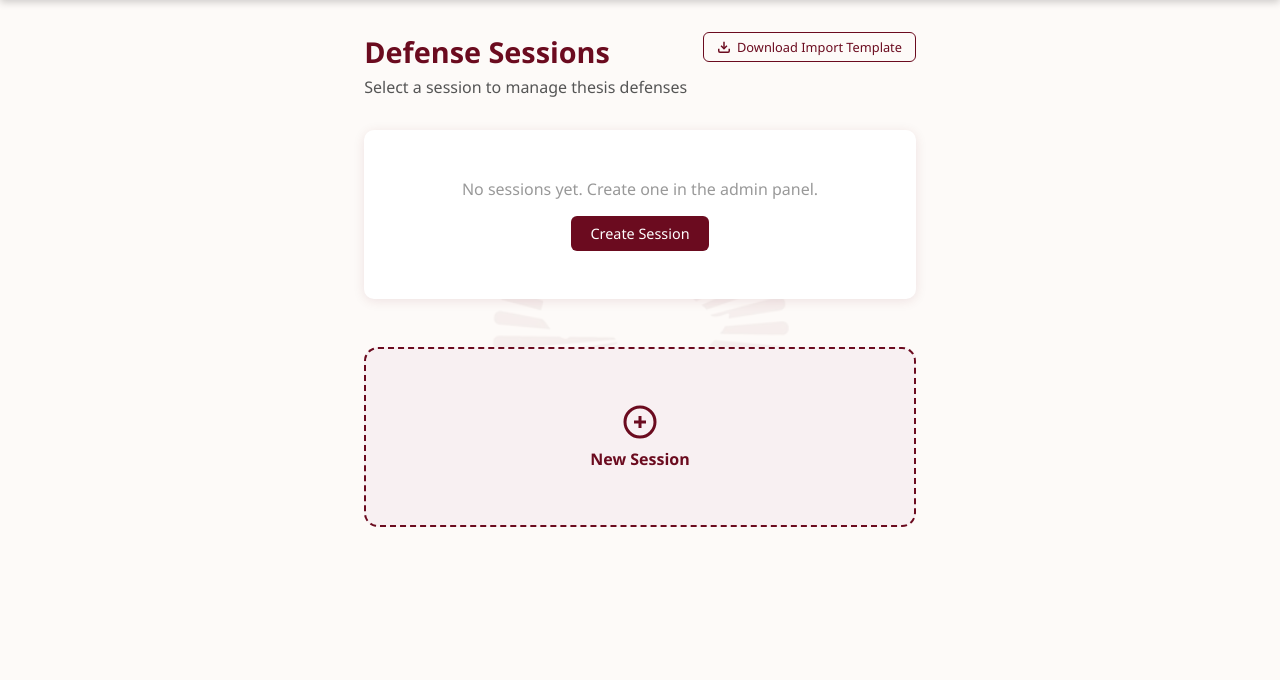
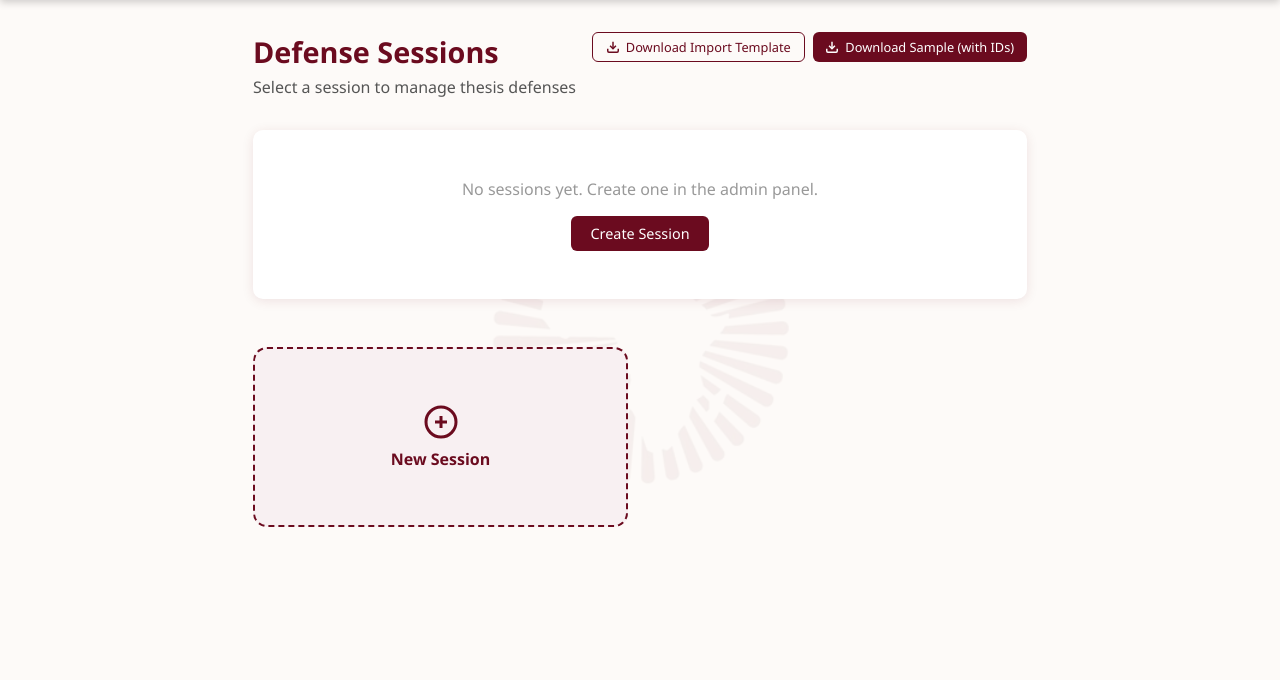
Before and after one commit to hakimLyon/Forms, a Django app: template defense/templates/defense/sessions_list.html in a window 1280 px wide. Shown: the part 64-744 px from the top of the page. Run offline with Django 5.2, Linux system fonts and the light colour scheme; the template is opened without the code that fills it, so the values that code supplies are empty; parts of the project's set-up code (start-up, migrations or seed data) failed here and were passed over.

Commit message:
Add in-app 'Download Sample (with IDs)' button + filled sample xlsx

```diff
--- a/config/urls.py
+++ b/config/urls.py
@@ -10,6 +10,7 @@ urlpatterns = [
     path('login/', views.password_gate, name='password_gate'),
     path('sessions/', views.sessions_list, name='sessions_list'),
     path('template/download/', views.download_template, name='download_template'),
+    path('template/sample/', views.download_sample, name='download_sample'),
     path('sessions/<int:session_id>/', views.session_rooms, name='session_rooms'),
     path('sessions/<int:session_id>/import/', views.import_excel, name='import_excel'),
     path('sessions/<int:session_id>/room/<int:room_number>/', views.room_students, name='room_students'),
--- a/defense/templates/defense/sessions_list.html
+++ b/defense/templates/defense/sessions_list.html
@@ -65,10 +65,16 @@
         <h1>Defense Sessions</h1>
         <p>Select a session to manage thesis defenses</p>
     </div>
-    <a href="{% url 'download_template' %}" class="btn btn-outline btn-sm" title="Download a blank Excel template with all required columns">
-        <svg width="14" height="14" viewBox="0 0 24 24" fill="none" stroke="currentColor" stroke-width="2.5"><path d="M21 15v4a2 2 0 0 1-2 2H5a2 2 0 0 1-2-2v-4"/><polyline points="7 10 12 15 17 10"/><line x1="12" y1="15" x2="12" y2="3"/></svg>
-        Download Import Template
-    </a>
+    <div style="display:flex; gap:0.5rem; flex-wrap:wrap;">
+        <a href="{% url 'download_template' %}" class="btn btn-outline btn-sm" title="Download a blank Excel template with all required columns">
+            <svg width="14" height="14" viewBox="0 0 24 24" fill="none" stroke="currentColor" stroke-width="2.5"><path d="M21 15v4a2 2 0 0 1-2 2H5a2 2 0 0 1-2-2v-4"/><polyline points="7 10 12 15 17 10"/><line x1="12" y1="15" x2="12" y2="3"/></svg>
+            Download Import Template
+        </a>
+        <a href="{% url 'download_sample' %}" class="btn btn-primary btn-sm" title="Download a filled sample with 10-char IDStudent values">
+            <svg width="14" height="14" viewBox="0 0 24 24" fill="none" stroke="currentColor" stroke-width="2.5"><path d="M21 15v4a2 2 0 0 1-2 2H5a2 2 0 0 1-2-2v-4"/><polyline points="7 10 12 15 17 10"/><line x1="12" y1="15" x2="12" y2="3"/></svg>
+            Download Sample (with IDs)
+        </a>
+    </div>
 </div>
 
 <div class="sessions-grid">
```
Also changed, not shown: defense/views.py (+16 -0 lines), 1 other file.
